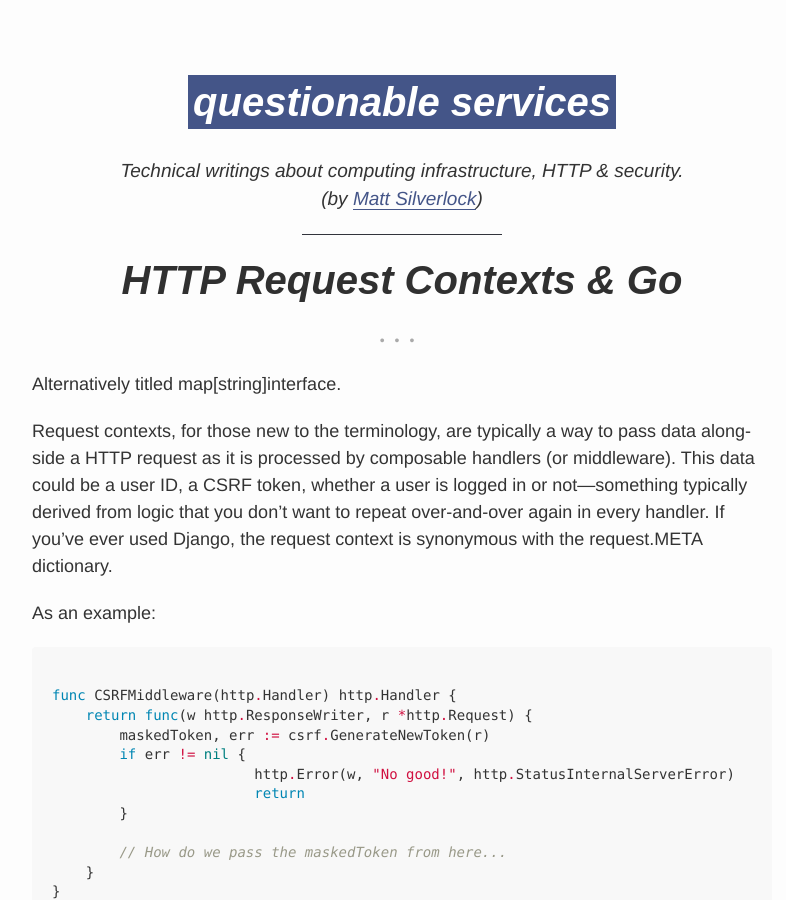
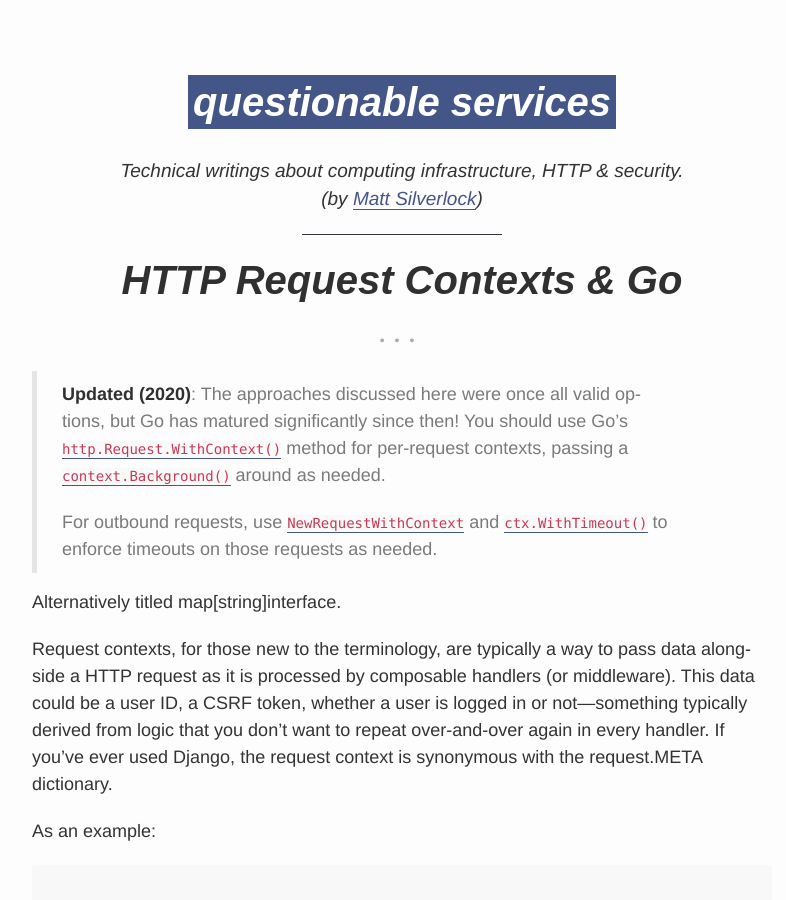
Before and after one commit to elithrar/elithrar.github.io, a Jekyll site: the page built from _posts/2014-07-21-map-string-interface.md, in a window 1280 px wide and 900 px high. Shown: the whole window, without its empty margins (238-1024 px from the left). Built offline with Jekyll 4.4.1, drawn with Linux system fonts in a browser that asks for light colours.

Commit message:
update: for 2020

```diff
--- a/_posts/2014-07-21-map-string-interface.md
+++ b/_posts/2014-07-21-map-string-interface.md
@@ -2,6 +2,10 @@
 layout: post
 title: HTTP Request Contexts &amp; Go
 ---
+
+> **Updated (2020)**: The approaches discussed here were once all valid options, but Go has matured significantly since then! You should use Go's [`http.Request.WithContext()`](https://golang.org/pkg/net/http/#Request.WithContext) method for per-request contexts, passing a [`context.Background()`](https://golang.org/pkg/context/) around as needed.
+>
+> For outbound requests, use [`NewRequestWithContext`](https://golang.org/pkg/net/http/#NewRequestWithContext) and [`ctx.WithTimeout()`](https://golang.org/pkg/context/#WithTimeout) to enforce timeouts on those requests as needed.
 
 Alternatively titled map[string]interface.
 
```
